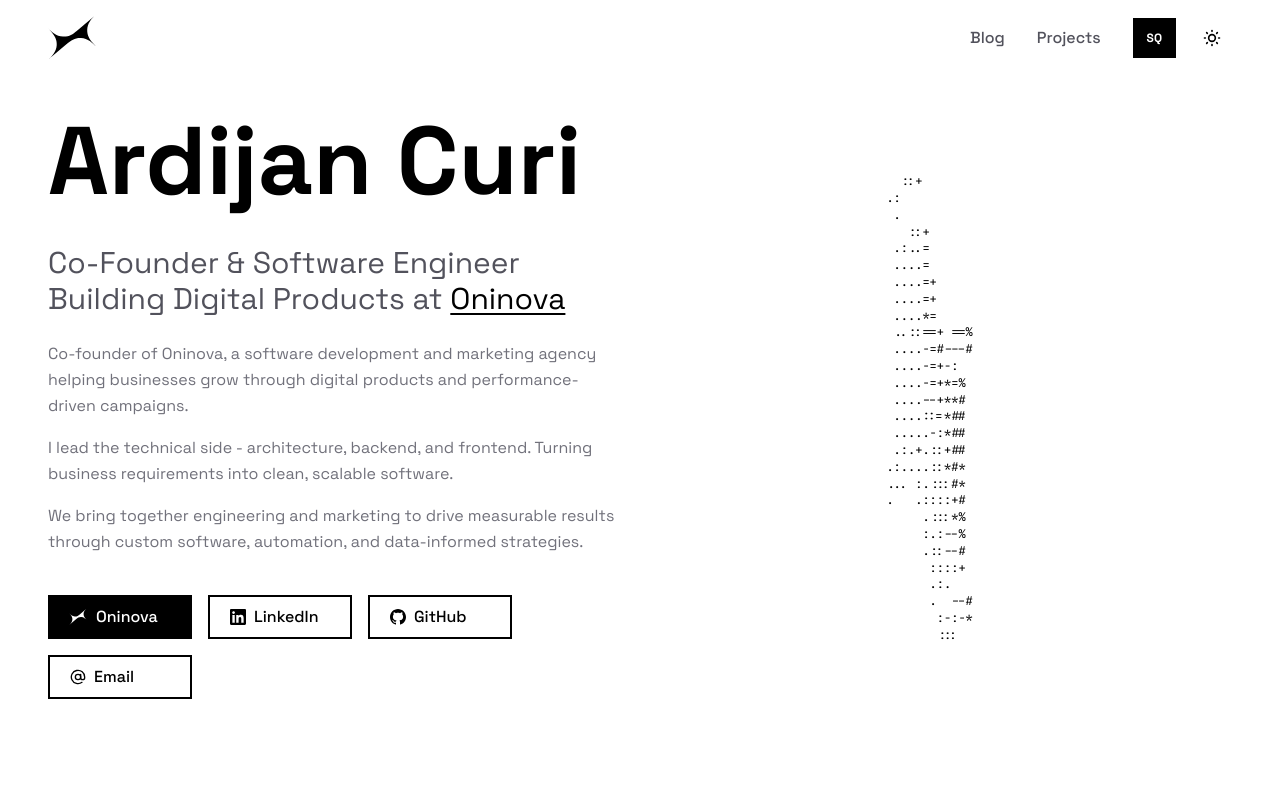
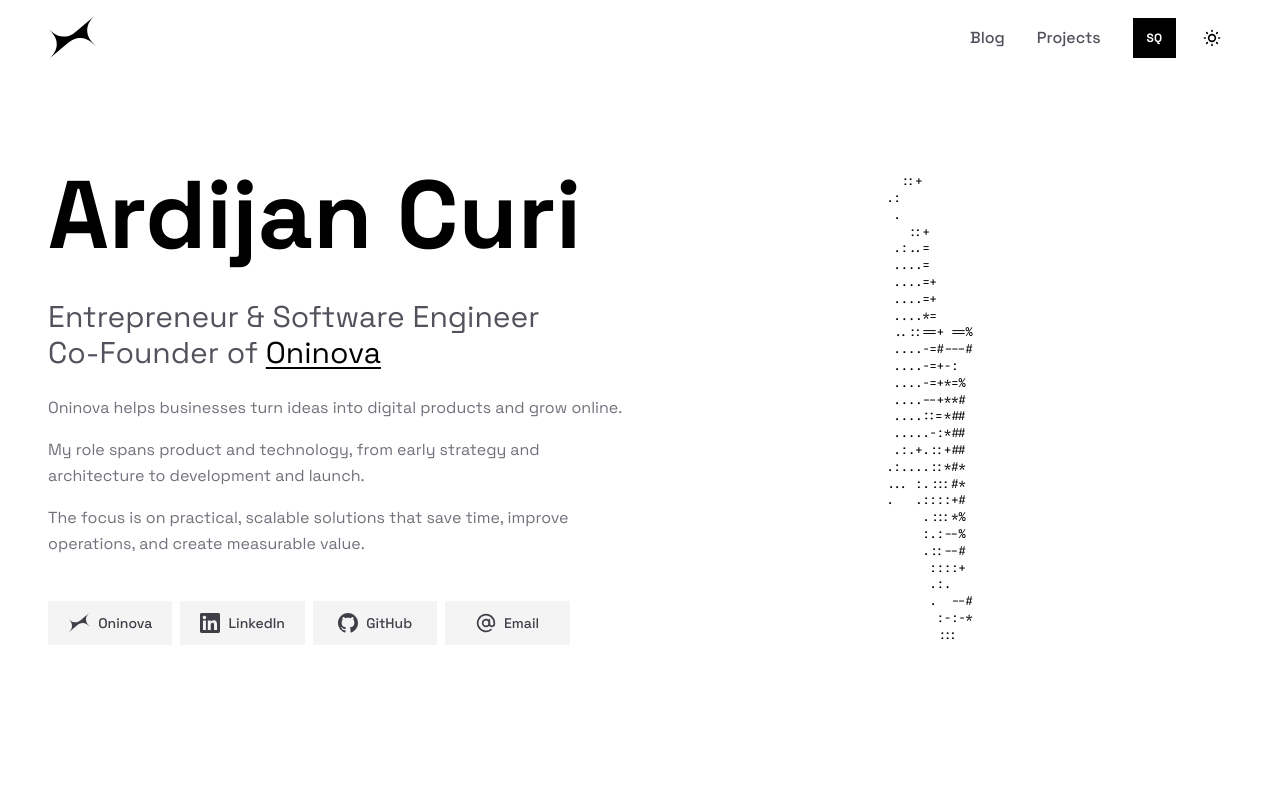
Before and after one commit to ardijancuri/dev-portfolio, a Next.js app: page / in a window 1280 px wide. Shown: the top 800 px of the page. Built offline with nearby package versions, Linux system fonts and the light colour scheme; no server answers; the database is empty.

Commit message:
Refine portfolio positioning and social link accessibility

```diff
--- a/app/layout.tsx
+++ b/app/layout.tsx
@@ -19,7 +19,7 @@ const jetbrainsMono = JetBrains_Mono({
 export const metadata: Metadata = {
   metadataBase: new URL(siteUrl),
   title: {
-    default: "Ardijan Curi | Software Engineer - Oninova",
+    default: "Ardijan Curi | Entrepreneur & Software Engineer - Oninova",
     template: "%s | Ardijan Curi",
   },
   description:
@@ -41,13 +41,13 @@ export const metadata: Metadata = {
     locale: "en_US",
     url: siteUrl,
     siteName: "Ardijan Curi",
-    title: "Ardijan Curi | Software Engineer - Oninova",
+    title: "Ardijan Curi | Entrepreneur & Software Engineer - Oninova",
     description:
       "Co-Founder & Software Engineer at Oninova. Building digital products, scalable web applications, and performance-driven solutions.",
   },
   twitter: {
     card: "summary",
-    title: "Ardijan Curi | Software Engineer - Oninova",
+    title: "Ardijan Curi | Entrepreneur & Software Engineer - Oninova",
     description:
       "Co-Founder & Software Engineer at Oninova. Building digital products, scalable web applications, and performance-driven solutions.",
   },
--- a/app/page.tsx
+++ b/app/page.tsx
@@ -67,15 +67,19 @@ export default async function Home() {
                 ))}
               </div>
               {/* Social Links */}
-              <div className="mt-4 grid grid-cols-2 sm:flex sm:flex-wrap gap-3 sm:gap-4 text-sm sm:text-base">
+              <nav
+                aria-label="Social links"
+                className="mt-5 grid grid-cols-2 gap-2 text-sm sm:w-fit sm:auto-cols-fr sm:grid-flow-col sm:grid-cols-none"
+              >
                 <a
                   href="https://oninova.net"
                   target="_blank"
                   rel="noopener noreferrer"
-                  className="sm:w-36 flex items-center justify-start gap-2 px-5 py-2 bg-black dark:bg-white text-white dark:text-black hover:bg-zinc-800 dark:hover:bg-zinc-200 transition-colors font-medium"
+                  className="flex min-h-11 items-center justify-center gap-2 bg-zinc-100 px-5 py-2.5 font-medium text-zinc-700 transition-colors hover:bg-black hover:text-white focus-visible:outline-2 focus-visible:outline-offset-2 dark:bg-zinc-900 dark:text-zinc-300 dark:hover:bg-white dark:hover:text-black"
                 >
                   <svg
-                    className="h-4 w-5 flex-shrink-0"
+                    aria-hidden="true"
+                    className="h-5 w-[1.375rem] flex-shrink-0"
                     viewBox="0 0 88 80"
                     fill="currentColor"
                     xmlns="http://www.w3.org/2000/svg"
@@ -88,9 +92,9 @@ export default async function Home() {
                   href="https://www.linkedin.com/in/ardijan-curi/"
                   target="_blank"
                   rel="noopener noreferrer"
-                  className="sm:w-36 flex items-center justify-start gap-2 px-5 py-2 border-2 border-black dark:border-white text-black dark:text-white hover:bg-black hover:text-white dark:hover:bg-white dark:hover:text-black transition-colors font-medium"
+                  className="flex min-h-11 items-center justify-center gap-2 bg-zinc-100 px-5 py-2.5 font-medium text-zinc-700 transition-colors hover:bg-black hover:text-white focus-visible:outline-2 focus-visible:outline-offset-2 dark:bg-zinc-900 dark:text-zinc-300 dark:hover:bg-white dark:hover:text-black"
                 >
-                  <svg className="w-4 h-4 flex-shrink-0" fill="currentColor" viewBox="0 0 24 24">
+                  <svg aria-hidden="true" className="size-5 flex-shrink-0" fill="currentColor" viewBox="0 0 24 24">
                     <path d="M20.447 20.452h-3.554v-5.569c0-1.328-.027-3.037-1.852-3.037-1.853 0-2.136 1.445-2.136 2.939v5.667H9.351V9h3.414v1.561h.046c.477-.9 1.637-1.85 3.37-1.85 3.601 0 4.267 2.37 4.267 5.455v6.286zM5.337 7.433c-1.144 0-2.063-.926-2.063-2.065 0-1.138.92-2.063 2.063-2.063 1.14 0 2.064.925 2.064 2.063 0 1.139-.925 2.065-2.064 2.065zm1.782 13.019H3.555V9h3.564v11.452zM22.225 0H1.771C.792 0 0 .774 0 1.729v20.542C0 23.227.792 24 1.771 24h20.451C23.2 24 24 23.227 24 22.271V1.729C24 .774 23.2 0 22.222 0h.003z"/>
                   </svg>
                   LinkedIn
@@ -99,18 +103,18 @@ export default async function Home() {
                   href="https://github.com/ardijancuri"
                   target="_blank"
                   rel="noopener noreferrer"
-                  className="sm:w-36 flex items-center justify-start gap-2 px-5 py-2 border-2 border-black dark:border-white text-black dark:text-white hover:bg-black hover:text-white dark:hover:bg-white dark:hover:text-black transition-colors font-medium"
+                  className="flex min-h-11 items-center justify-center gap-2 bg-zinc-100 px-5 py-2.5 font-medium text-zinc-700 transition-colors hover:bg-black hover:text-white focus-visible:outline-2 focus-visible:outline-offset-2 dark:bg-zinc-900 dark:text-zinc-300 dark:hover:bg-white dark:hover:text-black"
                 >
-                  <svg className="w-4 h-4 flex-shrink-0" fill="currentColor" viewBox="0 0 24 24">
+                  <svg aria-hidden="true" className="size-5 flex-shrink-0" fill="currentColor" viewBox="0 0 24 24">
                     <path d="M12 0c-6.626 0-12 5.373-12 12 0 5.302 3.438 9.8 8.207 11.387.599.111.793-.261.793-.577v-2.234c-3.338.726-4.033-1.416-4.033-1.416-.546-1.387-1.333-1.756-1.333-1.756-1.089-.745.083-.729.083-.729 1.205.084 1.839 1.237 1.839 1.237 1.07 1.834 2.807 1.304 3.492.997.107-.775.418-1.305.762-1.604-2.665-.305-5.467-1.334-5.467-5.931 0-1.311.469-2.381 1.236-3.221-.124-.303-.535-1.524.117-3.176 0 0 1.008-.322 3.301 1.23.957-.266 1.983-.399 3.003-.404 1.02.005 2.047.138 3.006.404 2.291-1.552 3.297-1.23 3.297-1.23.653 1.653.242 2.874.118 3.176.77.84 1.235 1.911 1.235 3.221 0 4.609-2.807 5.624-5.479 5.921.43.372.823 1.102.823 2.222v3.293c0 .319.192.694.801.576 4.765-1.589 8.199-6.086 8.199-11.386 0-6.627-5.373-12-12-12z"/>
                   </svg>
                   GitHub
                 </a>
                 <a
                   href="mailto:ardijan@oninova.net"
-                  className="sm:w-36 flex items-center justify-start gap-2 px-5 py-2 border-2 border-black dark:border-white text-black dark:text-white hover:bg-black hover:text-white dark:hover:bg-white dark:hover:text-black transition-colors font-medium"
+                  className="flex min-h-11 items-center justify-center gap-2 bg-zinc-100 px-5 py-2.5 font-medium text-zinc-700 transition-colors hover:bg-black hover:text-white focus-visible:outline-2 focus-visible:outline-offset-2 dark:bg-zinc-900 dark:text-zinc-300 dark:hover:bg-white dark:hover:text-black"
                 >
-                  <svg className="w-4 h-4 flex-shrink-0" fill="none" stroke="currentColor" viewBox="0 0 24 24">
+                  <svg aria-hidden="true" className="size-5 flex-shrink-0" fill="none" stroke="currentColor" viewBox="0 0 24 24">
                     <circle cx="12" cy="12" r="4" strokeWidth={2} />
                     <path
                       d="M16 8v5a3 3 0 0 0 6 0v-1a10 10 0 1 0-4 8"
@@ -121,7 +125,7 @@ export default async function Home() {
                   </svg>
                   Email
                 </a>
-              </div>
+              </nav>
             </div>
 
             {/* ASCII Logo */}
--- a/lib/i18n.ts
+++ b/lib/i18n.ts
@@ -13,7 +13,7 @@ export function isLocale(value: unknown): value is Locale {
 export const dictionaries = {
   en: {
     meta: {
-      homeTitle: "Ardijan Curi | Software Engineer - Oninova",
+      homeTitle: "Ardijan Curi | Entrepreneur & Software Engineer - Oninova",
       homeDescription:
         "Co-Founder & Software Engineer at Oninova. Building digital products, scalable web applications, and performance-driven solutions.",
       blogDescription:
@@ -32,12 +32,12 @@ export const dictionaries = {
       toggle: "Toggle theme",
     },
     home: {
-      role: "Co-Founder & Software Engineer",
-      buildingAt: "Building Digital Products at",
+      role: "Entrepreneur & Software Engineer",
+      buildingAt: "Co-Founder of",
       bio: [
-        "Co-founder of Oninova, a software development and marketing agency helping businesses grow through digital products and performance-driven campaigns.",
-        "I lead the technical side - architecture, backend, and frontend. Turning business requirements into clean, scalable software.",
-        "We bring together engineering and marketing to drive measurable results through custom software, automation, and data-informed strategies.",
+        "Oninova helps businesses turn ideas into digital products and grow online.",
+        "My role spans product and technology, from early strategy and architecture to development and launch.",
+        "The focus is on practical, scalable solutions that save time, improve operations, and create measurable value.",
       ],
       blogEyebrow: "Blog",
       blogTitle: "Latest writing",
@@ -204,7 +204,7 @@ export const dictionaries = {
   },
   sq: {
     meta: {
-      homeTitle: "Ardijan Curi | Inxhinier Softueri - Oninova",
+      homeTitle: "Ardijan Curi | Sipërmarrës & Inxhinier Softueri - Oninova",
       homeDescription:
         "Bashkëthemelues dhe Inxhinier Softueri në Oninova. Ndërtoj produkte digjitale, aplikacione web të shkallëzueshme dhe zgjidhje të orientuara nga performanca.",
       blogDescription:
@@ -223,12 +223,12 @@ export const dictionaries = {
       toggle: "Ndrysho temën",
     },
     home: {
-      role: "Bashkëthemelues & Inxhinier Softueri",
-      buildingAt: "Ndërtoj produkte digjitale te",
+      role: "Sipërmarrës & Inxhinier Softueri",
+      buildingAt: "Bashkëthemelues i",
       bio: [
-        "Bashkëthemelues i Oninova, një agjenci për zhvillim softueri dhe marketing që ndihmon bizneset të rriten përmes produkteve digjitale dhe fushatave të orientuara nga performanca.",
-        "Un udhëheq anën teknike - arkitekturën, backend-in dhe frontend-in. I kthej kërkesat e biznesit në softuer të pastër dhe të shkallëzueshëm.",
-        "Bashkojmë inxhinierinë dhe marketingun për të sjellë rezultate të matshme përmes softuerit të personalizuar, automatizimit dhe strategjive të bazuara në të dhëna.",
+        "Oninova ndihmon bizneset t'i kthejnë idetë në produkte digjitale dhe të rriten online.",
+        "Roli im përfshin produktin dhe teknologjinë, nga strategjia dhe arkitektura te zhvillimi dhe lançimi.",
+        "Fokusi është te zgjidhjet praktike dhe të shkallëzueshme që kursejnë kohë, përmirësojnë punën dhe krijojnë vlerë të matshme.",
       ],
       blogEyebrow: "Blogu",
       blogTitle: "Shkrimet e fundit",
```
